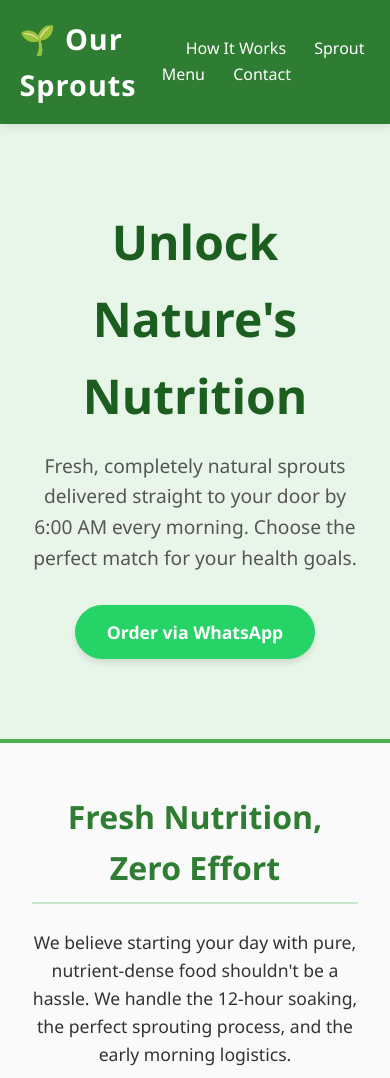
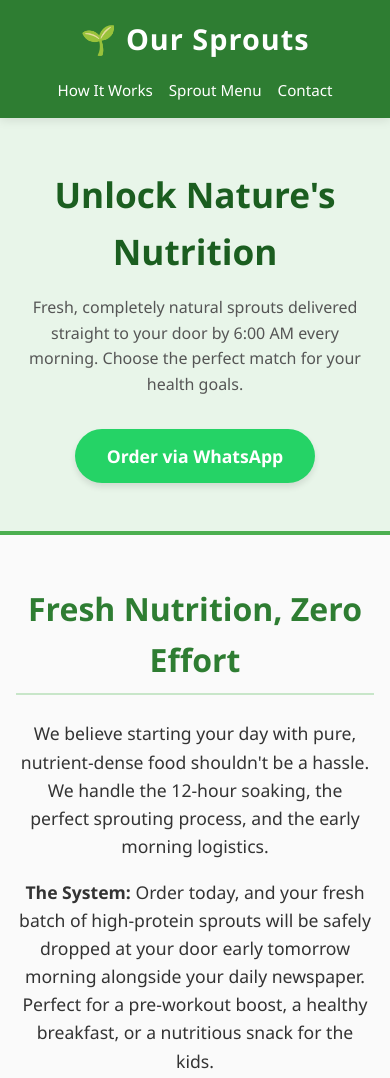
Before and after one commit to bangarumadhu1209-lab/Our-Sprouts, a plain HTML site: page index.html in a window 390 px wide. Shown: the top 1078 px of the page. Drawn offline with Linux system fonts and the light colour scheme.

Commit message:
Update index.html

```diff
--- a/index.html
+++ b/index.html
@@ -125,6 +125,42 @@
             margin-top: 3rem;
         }
         footer p { margin: 0.5rem 0; color: #E8F5E9; font-size: 1.1rem; }
+        /* --- MOBILE RESPONSIVENESS FIXES --- */
+        @media (max-width: 768px) {
+            /* 1. Stack the header cleanly */
+            header {
+                flex-direction: column;
+                text-align: center;
+                padding: 1rem;
+            }
+            nav {
+                margin-top: 1rem;
+                display: flex;
+                justify-content: center;
+                gap: 1rem;
+                flex-wrap: wrap;
+            }
+            nav a {
+                margin-left: 0;
+                font-size: 0.95rem;
+            }
+
+            /* 2. Shrink massive laptop text */
+            .hero { padding: 3rem 1rem; }
+            .hero h2 { font-size: 2.2rem; }
+            .hero p { font-size: 1rem; }
+
+            /* 3. Force the cards into one perfect column */
+            .grid {
+                grid-template-columns: 1fr;
+                gap: 1.5rem;
+                margin-bottom: 2rem;
+            }
+            .container { padding: 0 1rem; }
+
+            /* 4. Adjust card padding */
+            .card { padding: 1.5rem; }
+        }
     </style>
 </head>
 <body>
```
